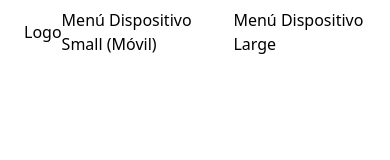
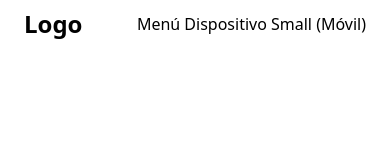
Before and after one commit to DJavierReyesM/landing, a plain HTML site: page index.html in a window 390 px wide. Drawn offline with nearby package versions, Linux system fonts and the light colour scheme.

Commit message:
Tailwind: nav responsive

```diff
--- a/index.html
+++ b/index.html
@@ -11,9 +11,9 @@
 <body>
 
     <nav class="container mx-auto px-6 py-2	flex justify-between items-center">
-        <a>Logo</a>
-        <div>Menú Dispositivo Small (Móvil)</div>
-        <div>Menú Dispositivo Large</div>
+        <a class="font-bold text-2xl lg:text-4xl">Logo</a>
+        <div class="block lg:hidden">Menú Dispositivo Small (Móvil)</div>
+        <div class="hidden lg:block">Menú Dispositivo Large</div>
     </nav>
 
     <section id="heroes"></section>
```
